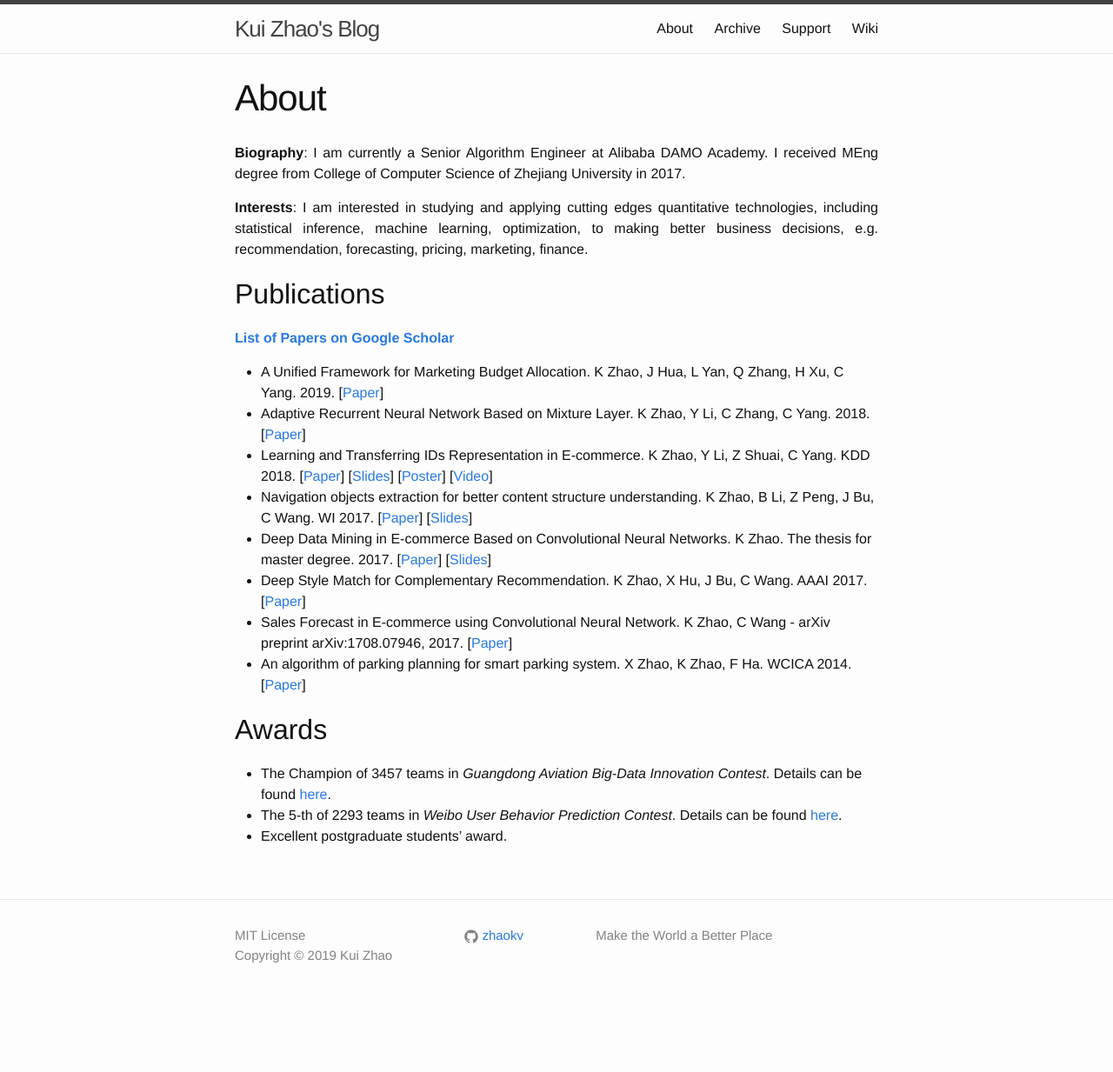
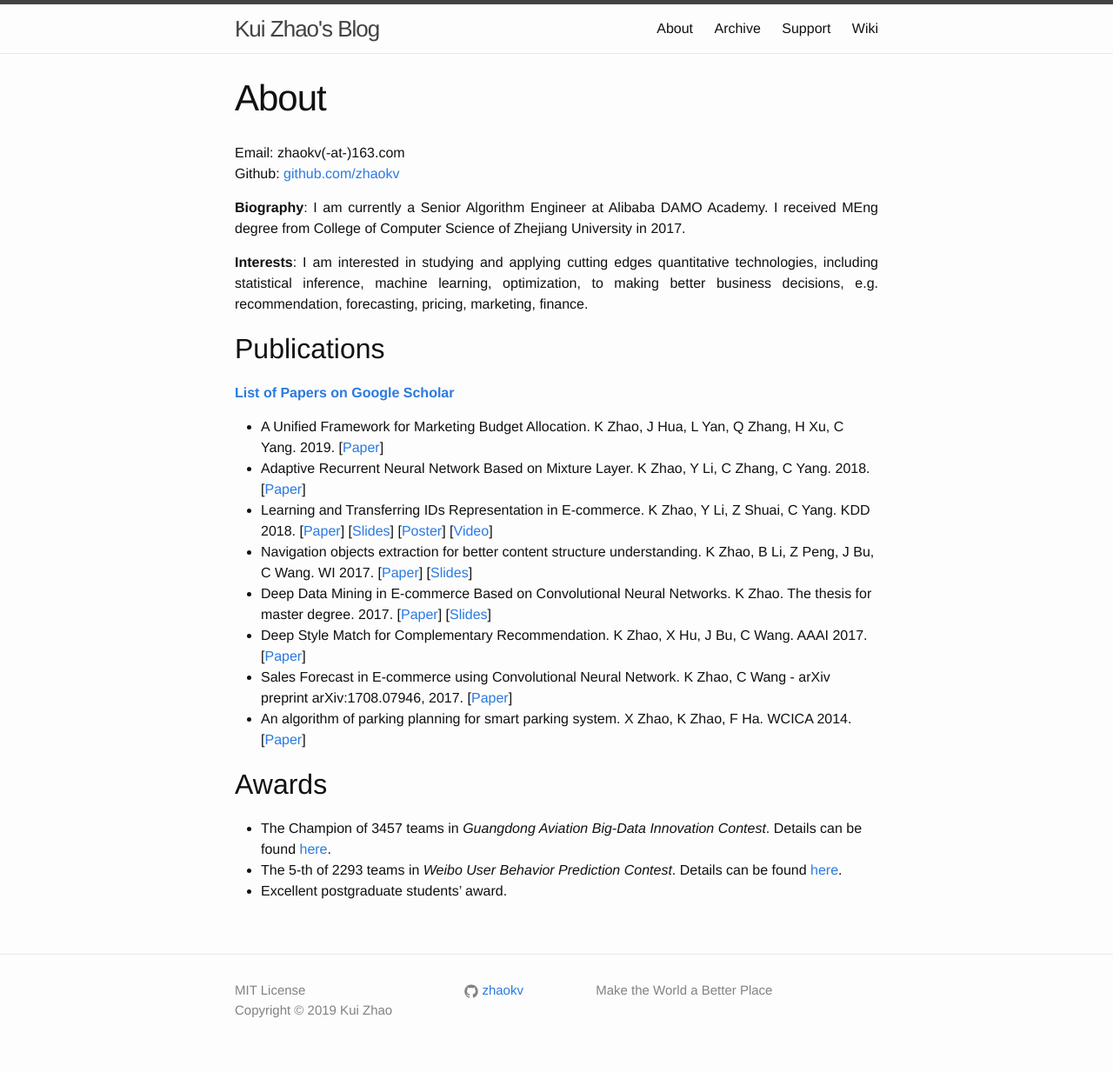
Before and after one commit to zhaokv/zhaokv.github.io, a Jekyll site: the page built from about.md, in a window 1280 px wide. Shown: the whole page at 87% size. Built offline with Jekyll 4.4.1, drawn with Linux system fonts in a browser that asks for light colours; comment, search, counter and statistics services are not loaded; before the commit the page ends 1170 px from its top, so only the background shows below that.

Commit message:
add contact

```diff
--- a/about.md
+++ b/about.md
@@ -4,14 +4,14 @@ title: About
 permalink: /about
 ---
 
+Email: zhaokv(-at-)163.com \\
+Github: [github.com/zhaokv](https://github.com/zhaokv)
+
 **Biography**: I am currently a Senior Algorithm Engineer at Alibaba DAMO Academy. I received MEng degree from College of Computer Science of Zhejiang University in 2017.
 
 **Interests**: I am interested in studying and applying cutting edges quantitative technologies, including statistical inference, machine learning, optimization, to  making better business decisions, e.g. recommendation, forecasting, pricing, marketing, finance.
 
-
-
 ## Publications
-
 [**List of Papers on Google Scholar**](https://scholar.google.com/citations?user=fm2rVwsAAAAJ)
 
 - A Unified Framework for Marketing Budget Allocation. K Zhao, J Hua, L Yan, Q Zhang, H Xu, C Yang. 2019. [[Paper](https://arxiv.org/abs/1902.01128)]
@@ -24,7 +24,6 @@ permalink: /about
 - An algorithm of parking planning for smart parking system. X Zhao, K Zhao, F Ha. WCICA 2014. [[Paper](https://arxiv.org/abs/1708.07932)]
 
 ## Awards
-
 - The Champion of 3457 teams in  *Guangdong Aviation Big-Data Innovation Contest*. Details can be found [here](/data_mining/2016/12/guangdong-champion.html).
 - The 5-th of 2293 teams in *Weibo User Behavior Prediction Contest*. Details can be found [here](/assets/doc/Weibo_SeaSide_v2.pptx).
 - Excellent postgraduate students' award.
```
